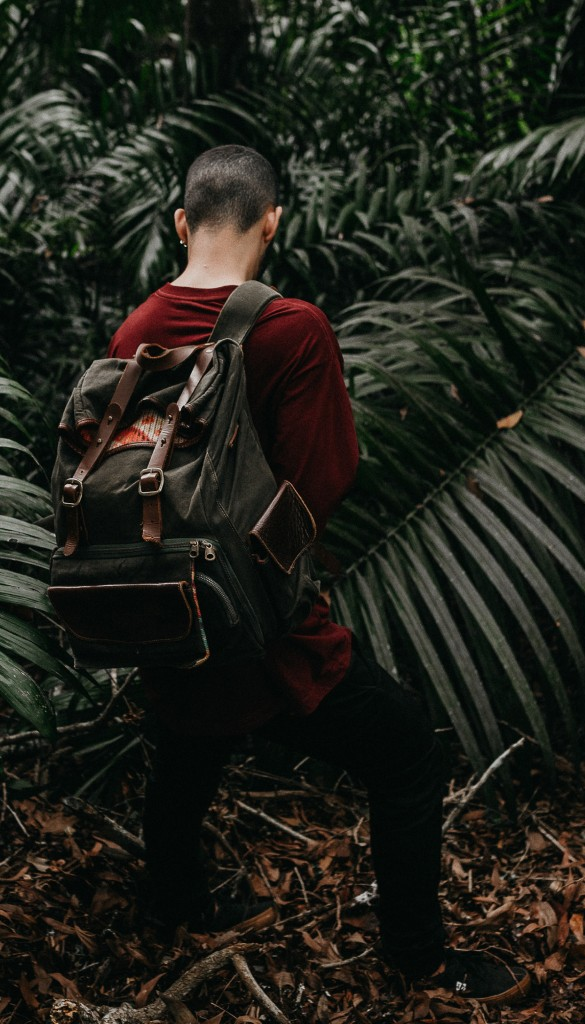
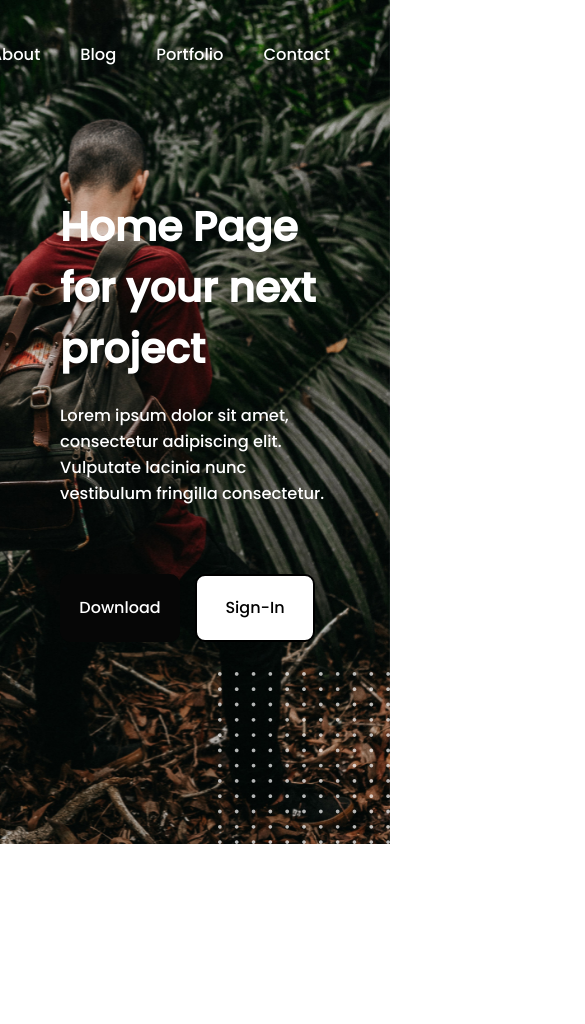
Before and after one commit to NevyanaMomchilova/simple-home-page, a website: page index.html in a window 390 px wide. Shown: the top 1024 px of the page, 585 px wide, since content can reach past the window. After the commit the page ends 844 px from the top, so only its background shows below. Drawn offline with Linux system fonts and the light colour scheme.

Commit message:
first breakpoint done for 1000px width

```diff
--- a/dev/scss/_reset-normalizer.scss
+++ b/dev/scss/_reset-normalizer.scss
@@ -45,6 +45,8 @@ a {
 /* Make images easier to work with */
 img,
 picture {
+   width: 100%;
+   height: auto;
 	display: block;
 }
 
--- a/dev/scss/_styles.scss
+++ b/dev/scss/_styles.scss
@@ -9,12 +9,36 @@ html {
 }
 
 main {
+    position: relative;
     display: flex;
     width: 100%;
     max-width: pxToRem(1440px);
     min-height: 100vh;
     height: pxToRem(1024px);
     margin: 0 auto;
+
+    @media screen and(max-width: $breakpoint-lg) {
+        height: pxToRem(800px);
+    }
+}
+
+.hero-left {
+    width: 100%;
+    max-width: pxToRem(676px);
+
+    &-background {
+        object-fit: cover;
+        height: 100%;
+
+        @media screen and(max-width: $breakpoint-md) {
+            position: fixed;
+            top: 0;
+            left: 0;
+            right: 0;
+            bottom: 0;
+            z-index: -1;
+        }
+    }
 }
 
 .nav-main-menu {
@@ -40,6 +64,10 @@ main {
         color: $color-black-opacity6;
         transform: scale(1.05);
     }
+
+    @media screen and(max-width: $breakpoint-md) {
+        color: $color-white;
+    }
 }
 
 .hero-right {
@@ -48,24 +76,43 @@ main {
     padding: pxToRem(40px) pxToRem(60px);
 
     .title {
-        width: pxToRem(496px);
+        width: 100%;
+        max-width: pxToRem(496px);
         font-size: $font-size-big;
         line-height: $line-height-small;
         color: $color-black;
         margin-top: pxToRem(225px);
         margin-bottom: pxToRem(24px);
+
+        @media screen and(max-width: $breakpoint-lg) {
+            margin-top: pxToRem(125px);
+        }
+
+        @media screen and(max-width: $breakpoint-md) {
+            color: $color-white;
+        }
     }
 
     .text {
-        width: pxToRem(560px);
+        width: 100%;
+        max-width: pxToRem(560px);
         font-size: $font-size-medium;
         line-height: $line-height-small-plus;
         color: $color-black-opacity6;
         margin-bottom: pxToRem(66px);
+
+        @media screen and(max-width: $breakpoint-md) {
+            color: $color-white;
+        }
+    }
+
+    .buttons-container {
+        display: flex;
     }
 
     .btn {
-        width: pxToRem(185px);
+        width: 100%;
+        max-width: pxToRem(185px);
         height: pxToRem(68px);
         border: pxToRem(2px) solid transparent;
         border-radius: pxToRem(10px);
@@ -104,5 +151,20 @@ main {
         right: 0;
         width: pxToRem(172px);
         height: pxToRem(172px);
+
+    }
+
+    .square-element-original {
+        @media screen and(max-width: $breakpoint-md) {
+            display: none;
+        }
+    }
+
+    .square-element-white {
+        display: none;
+
+        @media screen and(max-width: $breakpoint-md) {
+            display: block;
+        }
     }
 }
--- a/dev/scss/_variables.scss
+++ b/dev/scss/_variables.scss
@@ -6,13 +6,19 @@ $color-black-shade:  #060606;
 $color-black-opacity6: rgba(0, 0, 0, 0.6);
 $color-white: #ffffff;
 
-// Font
+// Font Family
 $font-family-primary: 'Poppins', sans-serif;
 
-$font-size-big: 50px;
-$font-size-medium: 20px;
-$font-size-small: 16px;
+// Font Size
+$font-size-big: clamp(2.5rem, 2.3355rem + 0.8772vw, 3.125rem);
+$font-size-medium: clamp(1rem, 0.9342rem + 0.3509vw, 1.25rem);
+$font-size-small: pxToRem(16px);
 
+// Font Line Height
 $line-height-medium: pxToPercentageLineHeight(30px);
 $line-height-small-plus: pxToPercentageLineHeight(25.6px);
 $line-height-small: pxToPercentageLineHeight(24px);
+
+// Breakpoints
+$breakpoint-lg: pxToRem(1000px);
+$breakpoint-md: pxToRem(768px);
--- a/index.html
+++ b/index.html
@@ -35,8 +35,9 @@
 		<main>
 			<div class="hero-left">
 				<img
-					src="./prod/optimized-images/o-home-page-bg.jpg"
+					src="original-images/home-page-bg.jpg"
 					alt="a man in the jungle"
+                    class="hero-left-background"
 				/>
 			</div>
 			<div class="hero-right">
@@ -66,8 +67,13 @@
 					<button class="btn btn-secondary">Sign-In</button>
 				</div>
 				<img
-					class="square-element"
+					class="square-element square-element-original"
 					src="../prod/optimized-images/o-square.svg"
+					alt="square of tiny dots illustration"
+				/>
+                <img
+					class="square-element square-element-white"
+					src="../prod/optimized-images/o-square-white.svg"
 					alt="square of tiny dots illustration"
 				/>
 			</div>
```
Also changed, not shown: dev/css/main.css, prod/css/main.min.css, prod/optimized-images/o-square-white.svg (added).
